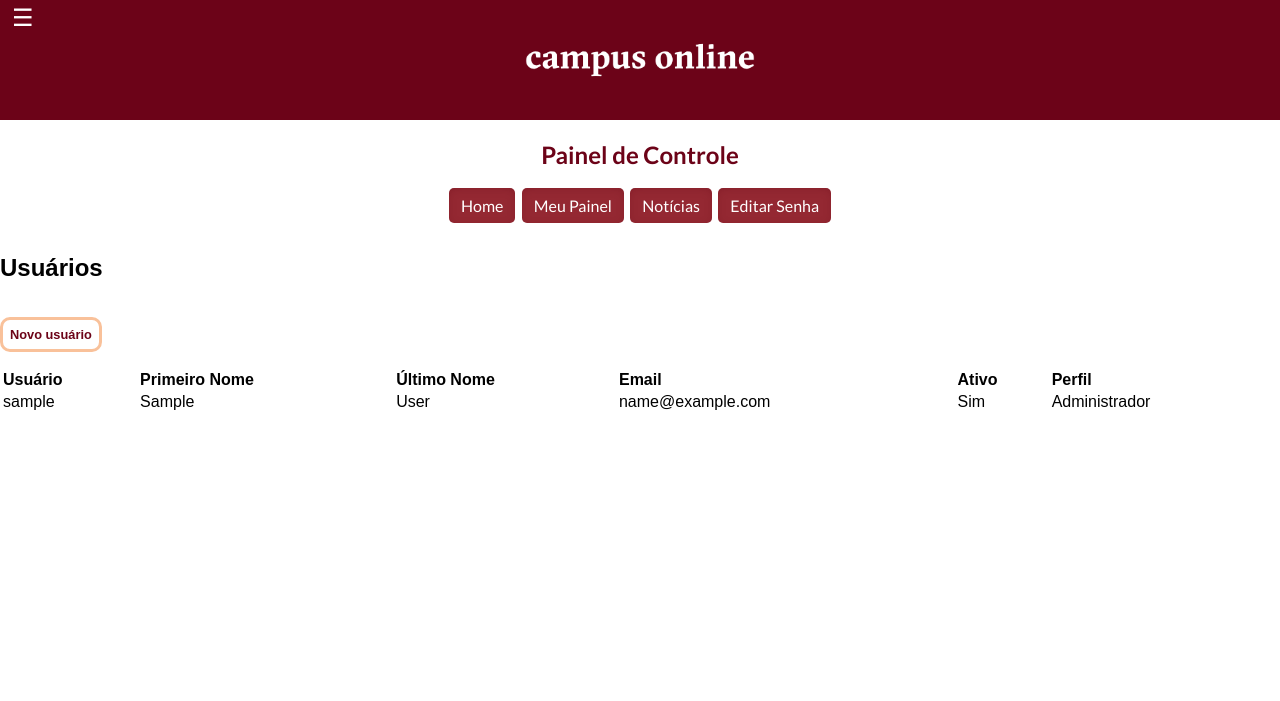
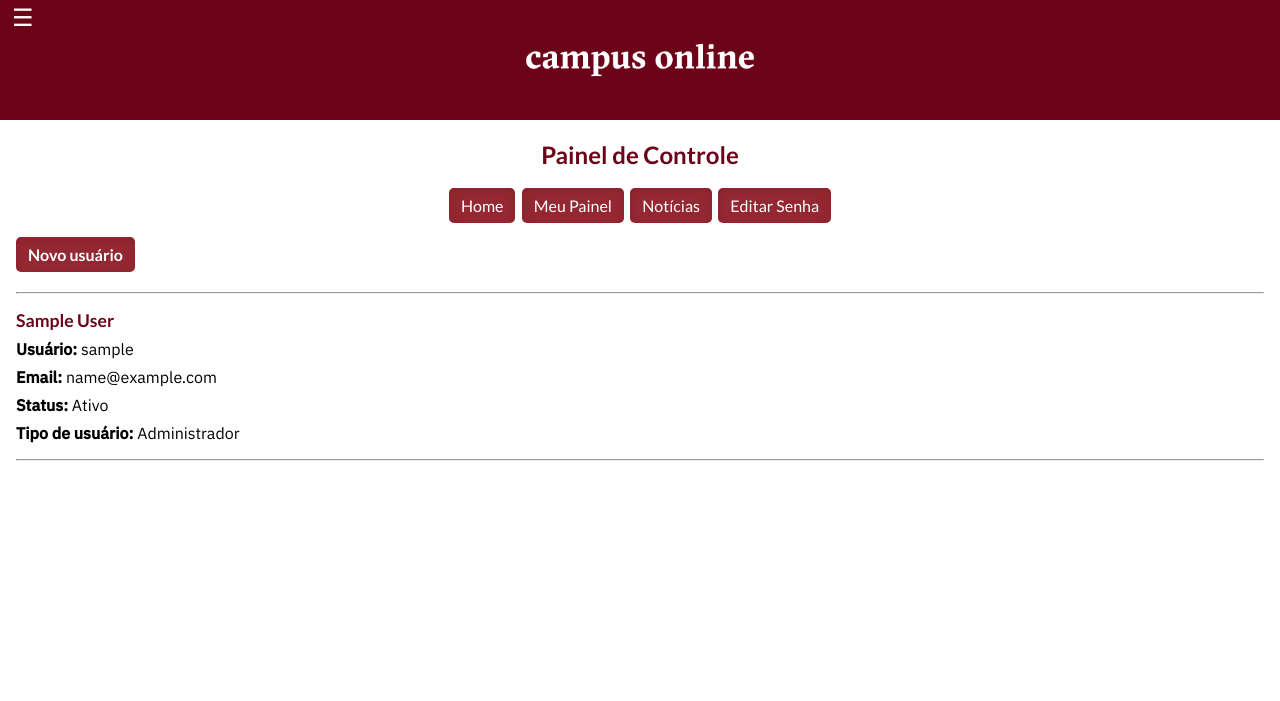
Before and after one commit to fernandams/APP-Campus-Online-v4.0, a Django app: template accounts/templates/accounts/users.html in a window 1280 px wide. Shown: the top 701 px of the page. Run offline with Django 3.2, Linux system fonts and the light colour scheme; the template is opened without the code that fills it: values that come from a table or form of the project are taken from there, others are empty; tables that the repository leaves empty hold one stand-in row (values such as "Sample post"); style sheets or scripts are compiled from the project's sources; parts of the project's set-up code (start-up, migrations or seed data) failed here and were passed over; some libraries are stand-ins or nearby versions.

Commit message:
:relieved: Tabela de usuários ajustada

```diff
--- a/accounts/templates/accounts/users.html
+++ b/accounts/templates/accounts/users.html
@@ -1,46 +1,32 @@
 {% extends "accounts/dashboard.html" %}
 
 {% block dashboard_content %}
-  <div class="news-add">
-    <h2>Usuários</h2>
-    <p>
-      <a class="btn" href="{% url 'new_user' %}">Novo usuário</a>
-    </p>
-    <div class="container">
-      <table class="table-responsive">
-        <tr>
-          <th>Usuário</th>
-          <th>Primeiro Nome</th>
-          <th>Último Nome</th>
-          <th>Email</th>
-          <th>Ativo</th>
-          <th>Perfil</th>
-          <th> </th>
-        </tr>
-        {% for user in users %}
-          <tr>
-            <td> {{ user }} </td>
-            <td> {{ user.first_name }} </td>
-            <td> {{ user.last_name }} </td>
-            <td> {{ user.email }} </td>
+  <ul class="users-list">
+    <a class="link" href="{% url 'new_user' %}"><b>Novo usuário</b></a>
+    <hr>
+  {% for user in users|dictsort:"first_name" %}
+    <li>
+      {% if not user.is_superuser %}
+        <span><a class="link-outline" href="{% url 'update_user' user.id %}"><b>Editar</b></a></span>
+      {% endif%}
+      <span class="name"> {{ user.first_name }} {{ user.last_name }} </span>
+      <p><b>Usuário:</b> {{ user }}</p>
+      <p><b>Email:</b> {{ user.email }} </p>
       {% if user.is_active%}
-              <td>Sim</td>
+        <p><b>Status:</b> Ativo</p>
       {% else %}
-              <td>Não</td>
+        <p><b>Status:</b> Desativado</p>
       {% endif %}
       {% if not user.is_superuser %}
         {% for p in user.groups.all %}
-                <td> {{p.name}} </td>
+            <span><b>Tipo de usuário:</b> {{p.name}} </span>
         {% empty %}
-                <td> </td>
         {% endfor %}
-                <td> <a class="btn-link" href="{% url 'update_user' user.id %}">EDITAR</a> </td>
         {% else %}
-                <td>Administrador</td>
+        <span><b>Tipo de usuário:</b> Administrador</span>
       {% endif%}
-          </tr>
+    </li>
+    <hr>
   {% endfor %}
-      </table>
-    </div>
-  </div>
+  </ul>
 {% endblock %}
--- a/campus_app/static/campus_app/styles.scss
+++ b/campus_app/static/campus_app/styles.scss
@@ -613,3 +613,30 @@ button, .btn {
 
 	}
 }
+
+.users-list {
+	padding: 0 1rem;
+	margin: 0;
+	list-style-type: none;
+	font-family: "IBM Plex Sans", sans-serif;
+
+	.link-outline {
+		margin-right: 0.2rem;
+	}
+
+	.name {
+		font-weight: bold;
+		font-family: "Lato", sans-serif;
+		font-size: 1.1rem;
+		text-transform: capitalize;
+		color: #6c0318;
+	}
+
+	p {
+		margin: 0.5rem 0;
+	}
+
+	hr {
+		margin: 1rem 0;
+	}
+}
--- a/campus_app/templates/campus_app/noticia_list.html
+++ b/campus_app/templates/campus_app/noticia_list.html
@@ -12,8 +12,8 @@
     <a class="link" href="{% url 'edit_password' %}">Editar Senha</a>
   </div>
   <div class="news-list">
+    <a class="link" href="{% url 'noticia_create_form' %}"><b>Nova Publicação</b></a>
     <hr>
-    <a class="link" href="{% url 'noticia_create_form' %}"><b>Nova Publicação</b></a>
     <ul>
       {% for noticia in noticias %}
         <li class="news-management">
```
Also changed, not shown: campus_app/static/campus_app/styles.css (+18 -0 lines), accounts/views.py (line endings or trailing spaces), 1 other file. Lines whose indentation alone changed are shown as unchanged.
